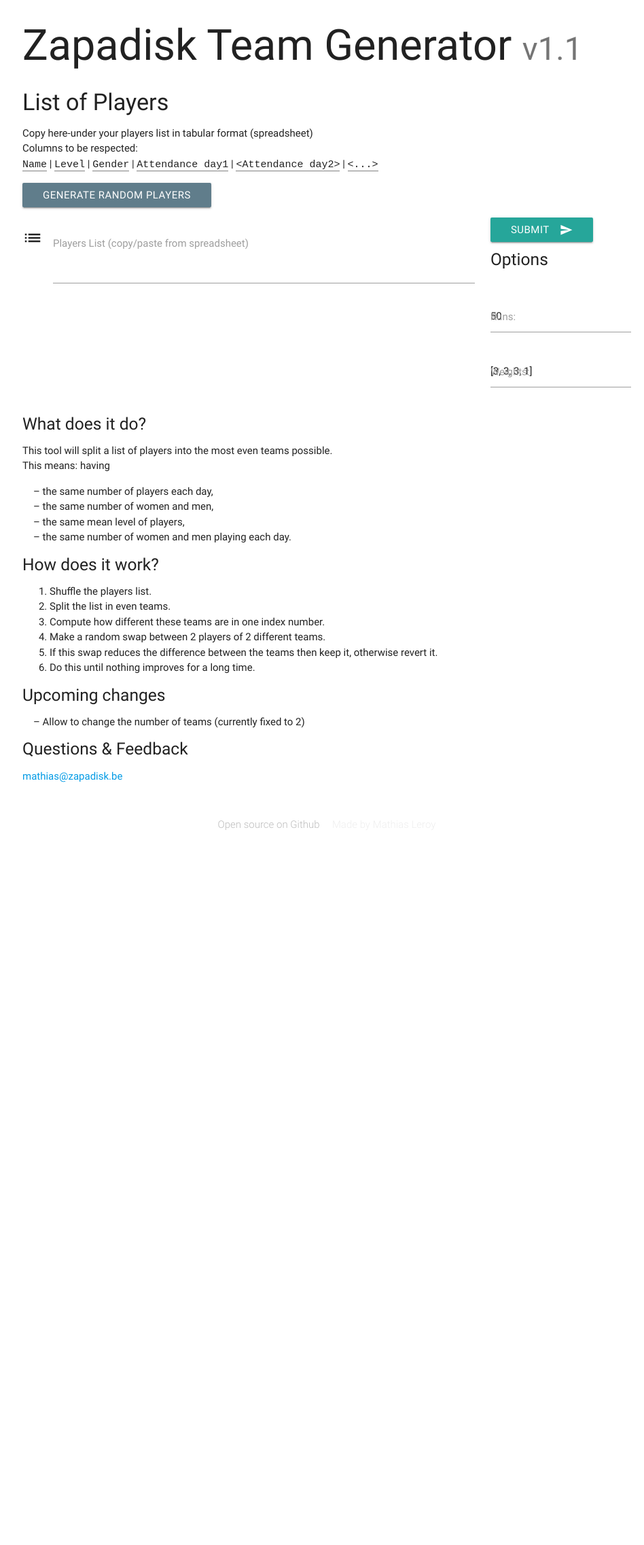
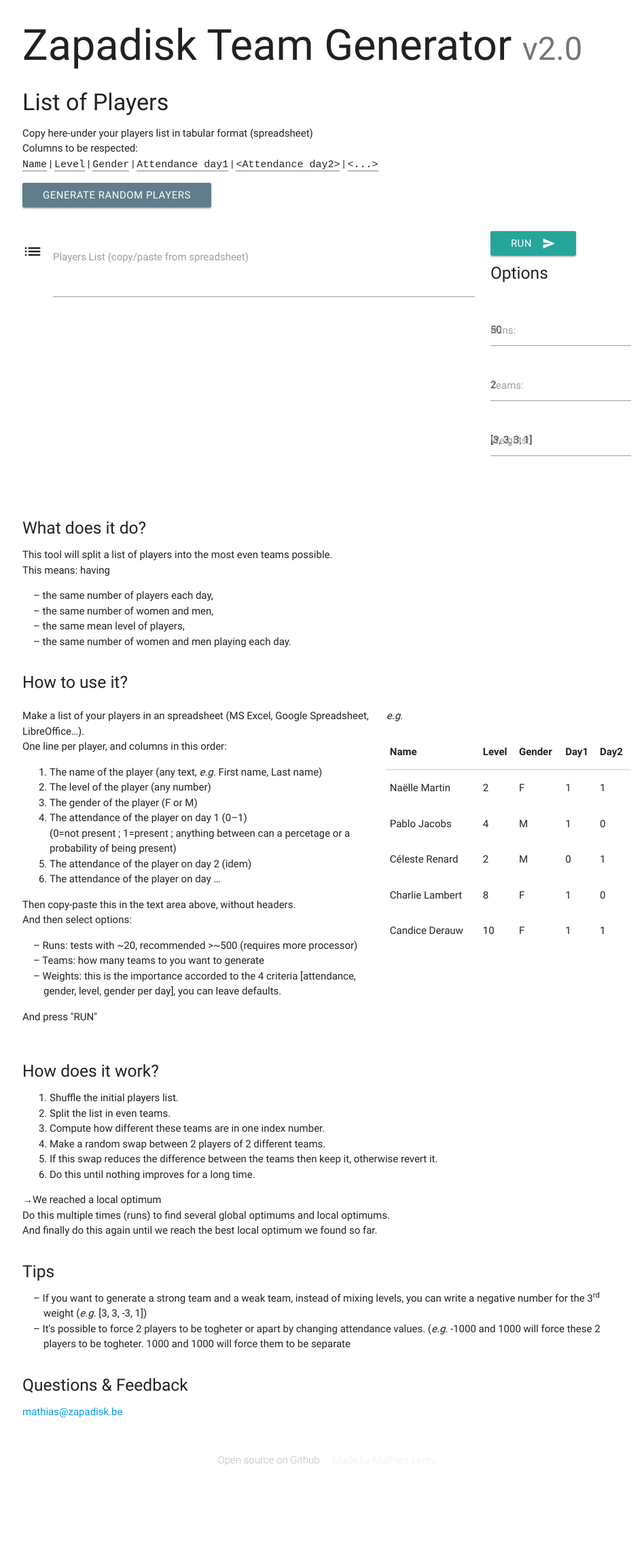
Before and after one commit to mathiasleroy/zapadisk.be, a Jekyll site: the page built from team-generator.html, in a window 1280 px wide. Shown: the whole page at 68% size, without its empty margins (159-1107 px from the left). Built offline with Jekyll 4.4.1, drawn with Linux system fonts in a browser that asks for light colours; nearby versions of some CDN libraries; a script that is not in the unit is left out; comment, search, counter and statistics services are not loaded; before the commit the page ends 1288 px from its top, so only the background shows below that.

Commit message:
team generator v2

```diff
--- a/_layouts/pageLayout.html
+++ b/_layouts/pageLayout.html
@@ -28,7 +28,7 @@
 
 
 	<!--Footer-->
-	<footer id="contact" class="page-footer white scrollspy">
+	<footer id="footer" class="page-footer white scrollspy">
 		<div class="footer-copyright white">
 			<div class="container center">
 				<a class="grey-text text-lighten-1 " href="https://github.com/mathiasleroy/zapadisk.be">Open source on Github</a>
--- a/assets/css/style.css
+++ b/assets/css/style.css
@@ -22,5 +22,6 @@
 /* AJOUTS */
 /*---------------------------------------*/
 footer{
-	margin-bottom:50px;
+	margin-bottom:100px;
+	/*margin-top:100px !important;*/
 }
--- a/assets/js/tg.js
+++ b/assets/js/tg.js
@@ -3,13 +3,13 @@
 	// 4986/5000
 	// 890 357 estimated optimal possibilities
 
-		var nRuns		= 10;
+	var nRuns		= 1;
 	var nTeams		= 2;
+	var weights;
 	var nPlayers	= 30;
 	var r			= 10000; // rounding factor
 
 	var criteria = ['Attendance', 'Gender', 'Level', 'Attendance/Gender'];
-		var weights;
 	$('#outputSection').hide();
 
 
@@ -18,23 +18,28 @@
 	$('#submitButton').on('click', function () {
 		var rawData = $('#textarea1').val();
 
-		var nRuns = $('#nruns').val() || 50;
-		// console.log('nRuns', nRuns);
-		var nTeams = $('#nteams').val() || 2;
-		// console.log('nTeams', nTeams);
-		weights = $('#weights').val() || "[3, 3, 3, 1]";
-		weights = weights.replace('[', '').replace(']', '').split(',').map(Number);
-		// console.log('weights', weights);
-
 
 		if (rawData==='') console.log('No Data');
 		else {
 
 			Pace.restart();
+
+			// GET VALUES FROM FORM ---------------
+			nRuns = $('#nruns').val() || 50;
+			console.log('nRuns', nRuns);
+			nTeams = $('#nteams').val() || 2;
+			console.log('nTeams', nTeams);
+			weights = $('#weights').val() || "[3, 3, 3, 1]";
+			weights = weights.replace('[', '').replace(']', '').split(',').map(Number);
+			console.log('weights', weights);
+
+
+			// HIDE FIRST VIEW ---------------
 			$('#inputSection').hide();
 			setTimeout(function() { // this hack  allows the hide to execute and Pace to start
 				$('#outputSection').slideDown('slow');
 
+				// PARSE DATA FROM Tab-Separated-Values
 				var data = Papa.parse(rawData, { // http://papaparse.com/docs#config
 					delimiter: '\t',
 					header: false,
@@ -65,34 +70,36 @@
 				// RUN THE MODEL MULTIPLE NRUNS ----------------------
 				window.allHashes = [];
 				for(iii=0;iii<nRuns;iii++){
-						var hashes = teamGenerator(data.data);
-						allHashes.push(hashes);
+					var response = teamGenerator(data.data);
+					allHashes.push(response);
 				}
 
 
 				// RUN THE MODEL AGAIN UNTIL WE MAKE THE BEST TEAM WE EVER HAD ----------------------
 				console.log('-- finished nruns --');
-					console.log('bestSumScore', bestSumScore);
-					var hash=[0,0,0,0, Number.POSITIVE_INFINITY];
+				console.log('bestSumScore ', bestSumScore);
+				var hash=[0,0,0, Number.POSITIVE_INFINITY];
 				var ii=0;
-					while (hash[4]>bestSumScore){
+				while (hash[3]>bestSumScore){
 					hash = teamGenerator(data.data);
-						console.log('sumScore=', hash[4]);
+					// console.log('sumScore=', hash[3]);
 					ii++;
-						if (ii>nRuns) {
+					if (ii>(20+nRuns)) {
 						console.log('infinite loop');
 						break;
 					}
 				}
+				console.log('final SumScore ', hash[3]);
 
 				// DISPLAY RESULTS ----------------------
 
 				// RESET HTML DISPLAY ---------------------------------
-					$('#playersSummary').html('');
-					$('#playersRows').html('');
-					$('#teamsSummary').html('');
-					$('#teamsDetails').html('');
-					$('#multipleRunsSummary').html('');
+				$('#playersSummary').html('');		// A
+				$('#playersRows').html('');			// B
+				$('#teamsSummary').html('');		// D
+				$('#teamsDetails').html('');		// C
+				$('#multipleRunsSummary').html('');	// E
+
 
 				// A)
 				// DISPLAY PLAYERS SUMMARY ---------------------------------
@@ -112,12 +119,14 @@
 				content += '</ul>';
 				$('#playersSummary').append(content);
 
+
 				// B)
 				// DISPLAY PLAYERS IN HTML TABLE ---------------------------------
 				players.sort(); // sort alphabetically
 				players.forEach(function(d,i){
 					$('#playersRows').append('<tr><td>'+d[0]+'</td><td>'+d[1]+'</td><td>'+d[2]+'</td><td>'+d[3]+'</td></tr>');
 				});
+
 
 				// C)
 				// DISPLAY THE TEAMS ---------------------------
@@ -144,11 +153,13 @@
 					$('#teamsDetails').append(content);
 				});
 
+
 				// D)
 				// DISPLAY TEAM DIFFERENCES ---------------------------------
 				var content = '<ul class="dashed">';
 				criteria.forEach( (d,i) => {
-						content += '<li class="collection-item">'+d+': ' + eScore_last[i] + ' difference (theoric best='+bestEScorePossible[i]+')</li>';
+					content += '<li class="collection-item">'+d+': ' + eScore_last[i] + ' difference</li>';
+					//  (theoric best='+bestEScorePossible[i]+')
 				});
 				content += '<li class="collection-item">Score: ' + eScore_last_sum + '';
 				if (iii>20) content += ' (empiric best=' + bestSumScore + '';
@@ -157,20 +168,25 @@
 				$('#teamsSummary').append(content);
 
 
+				// E)
 				// DISPLAY MULTIPLE RUNS RESULTS -----------------------------
 				if (nRuns>1) {
-						var maxSwaps = Math.max.apply(Math, allHashes.map( v => v[2]) );
+
+					// console.log(allHashes)
+
+					var maxSwaps = Math.max.apply(Math, allHashes.map( v => v[1]) );
+
 					var uniqueArray = allHashes
-								.map( v => v[0]) // keep only hash of first team
+							.map( v => v[0]) // keep team hash
 							.filter(function(item, pos, self) { // remove duplicates
 								return self.indexOf(item) == pos;
 							});
 					var sumEScores = allHashes
-								.map( v => v[4]) // keep only 4th column = sumEScores
+							.map( v => v[3]) // keep only 4th column = sumEScores
 							;
 					// console.log(sumEScores);
 					// console.log(Math.min(...sumEScores));
-						console.log(sumEScores.reduce( (r,k) => {r[k]=1+r[k]||1; return r;},{})); // frequencies
+					console.log('unique sumEScores', sumEScores.reduce( (r,k) => {r[k]=1+r[k]||1; return r;},{})); // frequencies
 
 					if (nRuns>=500) {
 						// COMPUTE THE ESTIMATED TOTAL -----------------------------
@@ -202,11 +218,12 @@
 							<li class="collection-item">' + maxSwaps + ' max swaps</li>\
 						';
 					criteria.forEach( (d,i) => {
-							content += '<li class="collection-item">' + Math.min.apply(Math, allHashes.map( v => v[3][i]) ) + '–'+ Math.max.apply(Math, allHashes.map( v => v[3][i]) ) + ' ' + d + ' difference</li>';
+						content += '<li class="collection-item">' + Math.min.apply(Math, allHashes.map( v => v[2][i]) ) + '–'+ Math.max.apply(Math, allHashes.map( v => v[2][i]) ) + ' ' + d + ' difference</li>';
 					});
 					content += '<li class="collection-item">' + uniqueArray.length + ' unique combinaisons</li>';
 
 					if (nRuns>=500) content += '<li class="collection-item">' + numberWithSpaces(Math.round(estimatedTotal)) + ' estimated optimal possibilities</li>';
+					content += '<li class="collection-item">best score : ' + bestSumScore + '</li>';
 					content += '</ul>';
 					$('#multipleRunsSummary').append(content);
 
@@ -510,39 +527,36 @@
 		}
 		// console.log(teams);
 
-
-			// WHAT IS THE BEST ESCORE POSSIBLE ---------------------------------
 		if (iii===0){
 			window.totalScore=scoreTeam(players);
+		}
 
-				var bestAttendanceEquity = totalScore.attends.map(function(a){return a/nTeams;});
-				// var skills_mean = totalScore.level_mean;
+		// // WHAT IS THE BEST ESCORE POSSIBLE ---------------------------------
+		// if (iii===0){
 
-				// the best attendance diff possible is to Minize ( Math.abs( ((team0length + team1length) * x / (team0length * team1length)) - (nPlayers/team1length)  )
-				var foo = Array(totalScore.level_sum).fill().map((v,i)=>i); // all possible values of x
-// xxx this is only for 2 teams;
-				var team0length = teams[0].length;
-				var team1length = teams[1].length;
-				boom = foo.map((v,i) => ( Math.abs( ( v * (team0length + team1length) / (team0length * team1length)) - (totalScore.level_sum/team1length)  ) ));
-				var minAttDiff = Math.min(...boom); // find min of array
-				// console.log('min = ' + minAttDiff);
+		// 	// ATTENDANCE ---------
+		// 	var bestAtt = totalScore.attends.reduce((a, b) => a + b%nTeams, 0) ; // for nDays
 
-// xxx this is only for 2 attends;
+		// 	// LEVEL ---------
+		// 	// xxx this is only for 2 teams;
+		// 	// the best attendance diff possible is to Minize
+		// 	//  ( Math.abs( ((team0length + team1length) * x / (team0length * team1length)) - (nPlayers/team1length)  )
+		// 	var foo = Array(totalScore.level_sum).fill().map((v,i)=>i); // all possible values of x
+		// 	var team0length = teams[0].length; var team1length = teams[1].length;
+		// 	attendanceDifferences = foo.map((v,i) => ( Math.abs( ( v * (team0length + team1length) / (team0length * team1length)) - (totalScore.level_sum/team1length)  ) ));
+		// 	var minAttendanceDifference = Math.min(...attendanceDifferences); // find min of array
+		// 	// console.log('min = ' + minAttendanceDifference);
 
-				// console.log( totalScore.attends );
-				// var bestAtt = (totalScore.attends[0]%nTeams + totalScore.attends[1]%nTeams) ; // for 2 days
-				// console.log( bestAtt );
-				var bestAtt = totalScore.attends.reduce((a, b) => a + b%nTeams, 0) ; // for nDays
-				// console.log( bestAtt );
 
-				window.bestEScorePossible = [
-					Math.round(bestAtt*r)/r , // attendance
-					totalScore.nWomen%nTeams + totalScore.nMen%nTeams , // gender
-					Math.round(minAttDiff*r)/r, // level
-					0
-				];
-				// console.log('bestEScorePossible', bestEScorePossible);
-			}
+		// 	// ALL ---------
+		// 	window.bestEScorePossible = [
+		// 		Math.round(bestAtt*r)/r , // attendance
+		// 		totalScore.nWomen%nTeams + totalScore.nMen%nTeams , // gender
+		// 		Math.round(minAttendanceDifference*r)/r, // level
+		// 		0
+		// 	];
+		// 	// console.log('bestEScorePossible', bestEScorePossible);
+		// }
 
 
 
@@ -657,10 +671,10 @@
 				noImprovements=0; // reset the count
 				eScore_last = eScore2;
 				eScore_last_sum = sumEScore2;
-					if (arrays_equal(eScore2, bestEScorePossible)) {
-						// console.log('Stop: Theoric optimum', i);
-						break;
-					}
+				// if (arrays_equal(eScore2, bestEScorePossible)) {
+				// 	// console.log('Stop: Theoric optimum', i);
+				// 	break;
+				// }
 			}
 			else { // NO IMPROVEMENTS WITH CURRENT SWAP ----------------
 				// console.log('worse');
@@ -702,15 +716,21 @@
 
 		// COMPUTE UNIQUE HASHES -------------------------------
 		var hashes=[]; // for each team
+		sumHashes = 0;
 		teams.forEach(function(d,i){
 			d.sort(); // sort alphabetically
 			var playersList = d.map( v => v[0] ).join(', '); // all players names in one single string
 			hashes[i] = playersList.hashCode(); // this identifies 1 particular distribution of players
 		});
+		hashOfHashes= hashes.toString().hashCode();
+
 
 		// return hashes and swaps and last eScore
-			hashes.push(swaps - noImprovements);
-			hashes.push(eScore_last);
-			hashes.push(eScore_last_sum);
-			return hashes;
+		var response=[];
+		response.push(hashOfHashes);			// 0 unique teams hash
+		response.push(swaps - noImprovements);	// 1 total swaps
+		response.push(eScore_last);				// 2 escores (array of 4)
+		response.push(eScore_last_sum);			// 3 sum escores
+		// console.log(response);
+		return response;
 	};
--- a/team-generator.html
+++ b/team-generator.html
@@ -28,7 +28,7 @@
 			font-family: monospace;
 		}
 		.paddingTop20{
-			padding-top:20;
+			padding-top: 20px;
 		}
 		span.tooltipped{
 			/*text-decoration: underline;*/
@@ -102,7 +102,7 @@
 
 <div class="container">
 
-	<h1>Zapadisk Team Generator <small class="grey-text text-darken-1">v1.1</small></h1>
+	<h1>Zapadisk Team Generator <small class="grey-text text-darken-1">v2.0</small></h1>
 
 	<section id="inputSection">
 
@@ -144,7 +144,7 @@
 				</div>
 				<div class="col s3">
 
-					<button id="submitButton" class="btn waves-effect waves-light" type="button" name="action">Submit
+					<button id="submitButton" class="btn waves-effect waves-light" type="button" name="action">Run
 						<i class="material-icons right">send</i>
 					</button>
 
@@ -158,13 +158,13 @@
 				    	<input type="number" id="nteams" min="2" max="10" >
 				    </p>-->
 			        <div class="input-field">
-			          <input value="50" id="nruns" type="text" class="validat" min="20" max="1000">
+			          <input value="50" id="nruns" type="text" class="validat" min="1" max="1000">
 			          <label for="nruns">Runs:</label>
 			        </div>
-			        <!--<div class="input-field">
-			          <input value="2" id="nteams" type="text" class="validat" min="2" max="2">
-			          <label for="ntems">Teams:</label>
-			        </div>-->
+			        <div class="input-field">
+			          <input value="2" id="nteams" type="text" class="validat" min="2" max="10">
+			          <label for="nteams">Teams:</label>
+			        </div>
 			        <div class="input-field">
 			          <input value="[3, 3, 3, 1]" id="weights" type="text" class="validat">
 			          <label for="weights">Weights:</label>
@@ -172,8 +172,8 @@
 				</div>
 			</form>
 
-			<div>
-				<h5>What does it do?</h5>
+			<div class="paddingTop20">
+				<h5 class="paddingTop20">What does it do?</h5>
 				<p>
 					This tool will split a list of players into the most even teams possible.
 					<br>This means: having
@@ -186,34 +186,124 @@
 				</ul>
 			</div>
 
+
 			<div>
-				<h5>How does it work?</h5>
+				<h5 class="paddingTop20">How to use it?</h5>
+				<div class="row">
+					<div class="col m7">
+						<p>
+							Make a list of your players in an spreadsheet (MS Excel, Google Spreadsheet, LibreOffice&hellip;). <br>One line per player, and columns in this order:
+						</p>
+						<ol>
+							<li>The name of the player (any text, <i>e.g.</i> First name, Last name)</li>
+							<li>The level of the player (any number)</li>
+							<li>The gender of the player (F or M)</li>
+							<li>The attendance of the player on day 1 (0&ndash;1) <br>(0=not present ; 1=present ; anything between can a percetage or a probability of being present)</li>
+							<li>The attendance of the player on day 2 (idem)</li>
+							<li>The attendance of the player on day &hellip;</li>
+						</ol>
+						<p>
+							Then copy-paste this in the text area above, without headers.
+							<br>And then select options:
+						</p>
+						<ul class="dashed">
+							<li>Runs: tests with ~20, recommended >~500 (requires more processor)</li>
+							<li>Teams: how many teams to you want to generate</li>
+							<li>Weights: this is the importance accorded to the 4 criteria [attendance, gender, level, gender per day], you can leave defaults.</li>
+						</ul>
+						<p>And press "RUN"</p>
+					</div>
+
+					<div class="col m5">
+
+						<p><i>e.g.</i></p>
+						<table class="highlight">
+							<thead>
+								<tr>
+									<th>Name</th>
+									<th>Level</th>
+									<th>Gender</th>
+									<th>Day1</th>
+									<th>Day2</th>
+								</tr>
+							</thead>
+							<tbody>
+								<tr>
+									<td>Naëlle Martin</td>
+									<td>2</td>
+									<td>F</td>
+									<td>1</td>
+									<td>1</td>
+								</tr>
+								<tr>
+									<td>Pablo Jacobs</td>
+									<td>4</td>
+									<td>M</td>
+									<td>1</td>
+									<td>0</td>
+								</tr>
+								<tr>
+									<td>Céleste Renard</td>
+									<td>2</td>
+									<td>M</td>
+									<td>0</td>
+									<td>1</td>
+								</tr>
+								<tr>
+									<td>Charlie Lambert</td>
+									<td>8</td>
+									<td>F</td>
+									<td>1</td>
+									<td>0</td>
+								</tr>
+								<tr>
+									<td>Candice Derauw</td>
+									<td>10</td>
+									<td>F</td>
+									<td>1</td>
+									<td>1</td>
+								</tr>
+							</tbody>
+						</table>
+					</div>
+				</div>
+			</div>
+
+			<div>
+				<h5 class="paddingTop20">How does it work?</h5>
 				<ol>
-					<li>Shuffle the players list.</li>
+					<li>Shuffle the initial players list.</li>
 					<li>Split the list in even teams.</li>
 					<li>Compute how different these teams are in one index number.</li>
 					<li>Make a random swap between 2 players of 2 different teams.</li>
 					<li>If this swap reduces the difference between the teams then keep it, otherwise revert it.</li>
 					<li>Do this until nothing improves for a long time.</li>
+					<!--<li></li>-->
 				</ol>
+				<p>
+					&rarr;We reached a local optimum
+					<br>Do this multiple times (runs) to find several global optimums and local optimums.
+					<br>And finally do this again until we reach the best local optimum we found so far.
+				</p>
+			</div>
+
+			<div>
+				<h5 class="paddingTop20">Tips</h5>
+				<ul class="dashed">
+					<li>If you want to generate a strong team and a weak team, instead of mixing levels, you can write a negative number for the 3<sup>rd</sup> weight (<i>e.g.</i> [3, 3, -3, 1])</i></sup></li>
+					<li>It's possible to force 2 players to be togheter or apart by changing attendance values. (<i>e.g.</i> -1000 and 1000 will force these 2 players to be togheter. 1000 and 1000 will force them to be separate</li>
+				</ul>
 			</div>
 
 			<!--<div>
-				<h5>Tips</h5>
+				<h5 class="paddingTop20>Upcoming changes</h5>
 				<ul class="dashed">
-					<li>It's possible to force 2 players to be togheter or apart by adding an attendace day column and writing fake numbers like -1k and 1k</li>
+					<li>Allow to change the number of teams (currently fixed to 2)</li>
 				</ul>
 			</div>-->
 
 			<div>
-				<h5>Upcoming changes</h5>
-				<ul class="dashed">
-					<li>Allow to change the number of teams (currently fixed to 2)</li>
-				</ul>
-			</div>
-
-			<div>
-				<h5>Questions & Feedback</h5>
+				<h5 class="paddingTop20">Questions & Feedback</h5>
 				<p class="monospace-font ">
 					<!--http://robspangler.com/blog/encrypt-mailto-links-to-stop-email-spam/-->
 					<a href="&#109;&#97;&#x69;&#108;&#x74;&#x6f;&#58;&#109;&#97;&#x74;&#104;&#x69;&#x61;&#x73;&#x40;&#122;&#x61;&#x70;&#x61;&#100;&#105;&#x73;&#x6b;&#x2e;&#x62;&#101;">mathias@zapadisk.be</a>
```
Lines whose indentation alone changed are shown as unchanged.
